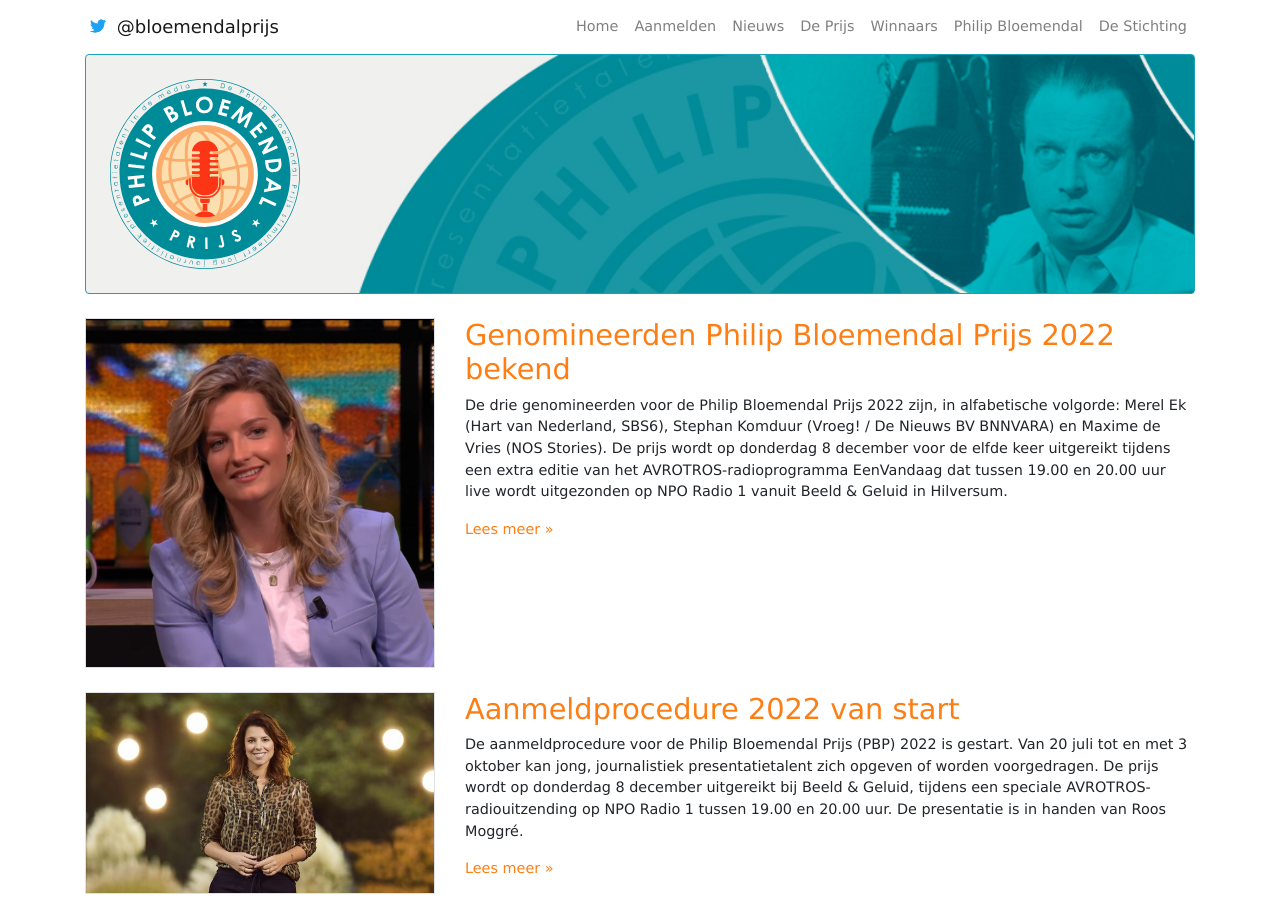
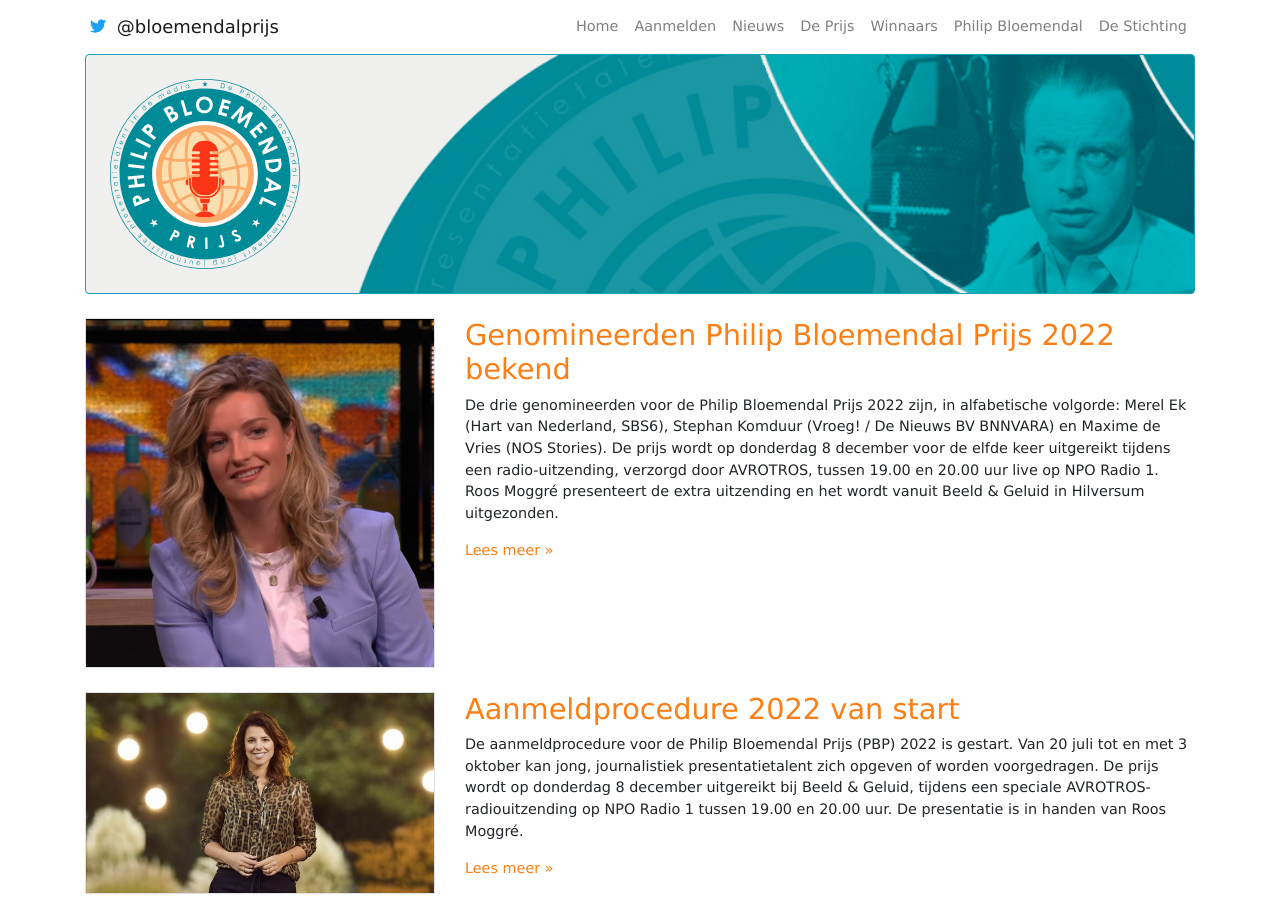
Before and after one commit to bloemendalprijs/bloemendalprijs.github.io, a Jekyll site: the page built from nieuwsoverzicht.markdown, in a window 1280 px wide and 900 px high. Built offline with Jekyll 4.4.1, drawn with Linux system fonts in a browser that asks for light colours.

Commit message:
Updated Genomineerden Philip Bloemendal Prijs 2022 Bekend

```diff
--- a/_posts/2022-11-10-genomineerden-philip-bloemendal-prijs-2022-bekend.markdown
+++ b/_posts/2022-11-10-genomineerden-philip-bloemendal-prijs-2022-bekend.markdown
@@ -10,7 +10,9 @@
   txt: Maxime de Vries
 ---
 
-De drie genomineerden voor de Philip Bloemendal Prijs 2022 zijn, in alfabetische volgorde: Merel Ek (Hart van Nederland, SBS6), Stephan Komduur (Vroeg! / De Nieuws BV BNNVARA) en Maxime de Vries (NOS Stories). De prijs wordt op donderdag 8 december voor de elfde keer uitgereikt tijdens een extra editie van het AVROTROS-radioprogramma EenVandaag dat tussen 19.00 en 20.00 uur live wordt uitgezonden op NPO Radio 1 vanuit Beeld & Geluid in Hilversum.
+De drie genomineerden voor de Philip Bloemendal Prijs 2022 zijn, in alfabetische volgorde: Merel Ek (Hart van Nederland, SBS6), Stephan Komduur (Vroeg! / De Nieuws BV BNNVARA) en Maxime de Vries (NOS Stories). De prijs wordt op donderdag 8 december voor de elfde keer uitgereikt tijdens een radio-uitzending, verzorgd door AVROTROS, tussen 19.00 en 20.00 uur live op NPO Radio 1. Roos Moggré presenteert de extra uitzending en het wordt vanuit Beeld & Geluid in Hilversum uitgezonden.
+
+
 
 De vakjury bestaande uit voorzitter Evelien de Bruijn (programmamaakster en presentatrice), Iris van Lunenburg (presentatrice en columniste),  Antoin Peeters (presentator RTL Nieuws), Winfried Baijens (presentator NOS Nieuws) en Sosha Duysker (winnaar Philip Bloemendal Prijs 2020) gaf de volgende toelichting bij haar keuze:
 
```
